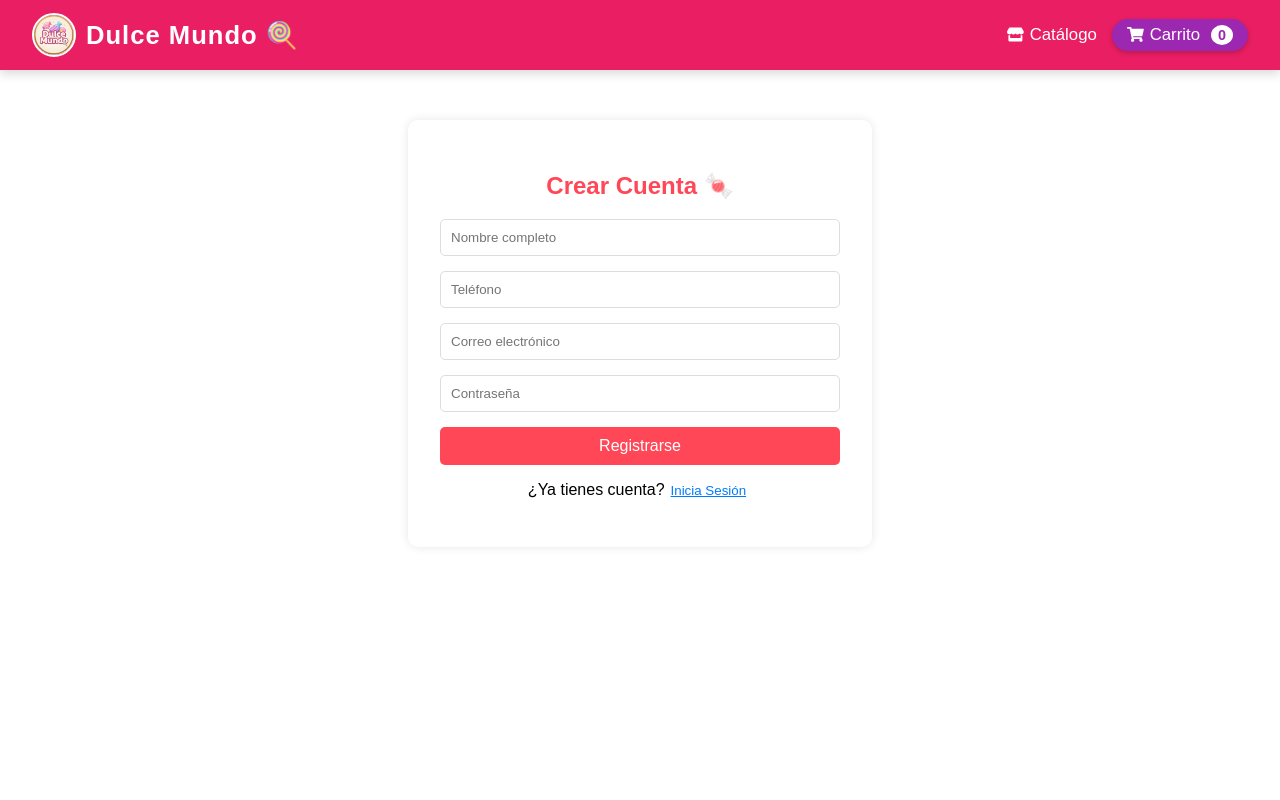
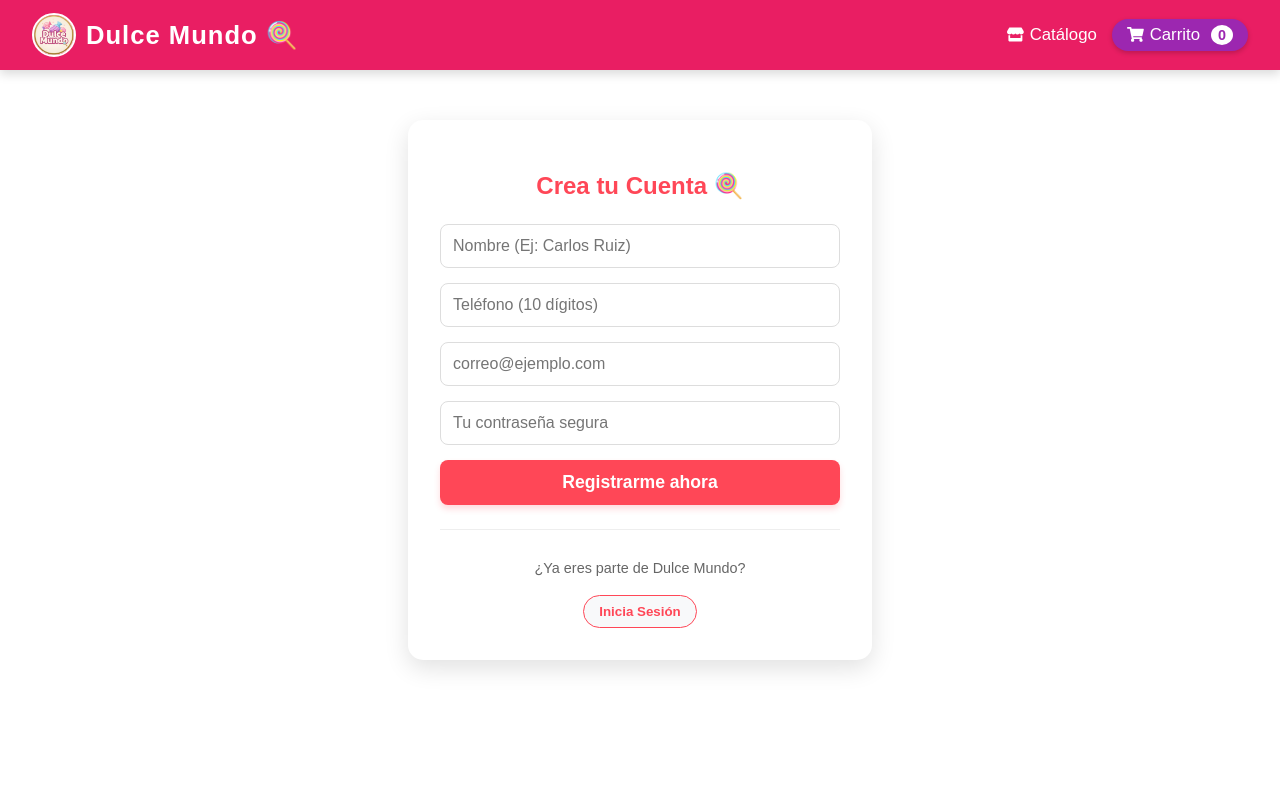
Before and after one commit to Amellalli071204/dulceria-app, a React (Vite) app in the folder frontend/: page /login in a window 1280 px wide. Both pictures are taken after a click on the button "Regístrate aquí". Shown: the top 800 px of the page. Built offline with nearby package versions, Linux system fonts and the light colour scheme; no server answers; what @mercadopago/sdk-react would draw is missing.

Commit message:
ui: mejora de intuitividad en login y feedback visual en catalogo con SweetAlert2

```diff
--- a/frontend/src/pages/Login.jsx
+++ b/frontend/src/pages/Login.jsx
@@ -1,6 +1,7 @@
 import { useState } from 'react';
 import axios from 'axios';
 import { useNavigate } from 'react-router-dom';
+import Swal from 'sweetalert2'; // Importamos SweetAlert2 para mejores alertas
 
 export default function Login() {
   const [isRegister, setIsRegister] = useState(false);
@@ -23,57 +24,89 @@ export default function Login() {
       const res = await axios.post(url, formData);
 
       if (!isRegister) {
-        // --- GUARDADO DE DATOS DEL USUARIO ---
         localStorage.setItem('token', res.data.token);
         localStorage.setItem('isAdmin', res.data.user.isAdmin);
-        localStorage.setItem('userName', res.data.user.nombre); // Guardamos nombre
-        localStorage.setItem('userPhone', res.data.user.telefono); // Guardamos teléfono
+        localStorage.setItem('userName', res.data.user.nombre);
+        localStorage.setItem('userPhone', res.data.user.telefono);
 
-        alert(`¡Bienvenido/a, ${res.data.user.nombre}! 🍬`);
+        // Alerta de bienvenida profesional
+        Swal.fire({
+          icon: 'success',
+          title: `¡Bienvenido/a, ${res.data.user.nombre}! 🍬`,
+          text: 'Ya puedes empezar a endulzar tu día.',
+          confirmButtonColor: '#ff4757',
+          timer: 2500
+        });
         navigate('/catalogo');
       } else {
-        alert('Registro exitoso. Ahora inicia sesión.');
+        // Guía clara tras el registro
+        Swal.fire({
+          icon: 'success',
+          title: '¡Registro exitoso! 🎉',
+          text: 'Ahora, por favor, introduce tus datos para entrar.',
+          confirmButtonColor: '#ff4757'
+        });
         setIsRegister(false);
       }
     } catch (error) {
-      alert(error.response?.data?.msg || 'Error en el servidor');
+      Swal.fire({
+        icon: 'error',
+        title: 'Oops...',
+        text: error.response?.data?.msg || 'Datos incorrectos. Revisa tu correo o contraseña.',
+        footer: !isRegister ? '<p>¿Aún no tienes cuenta? Dale clic a <b>Regístrate aquí</b> abajo.</p>' : '',
+        confirmButtonColor: '#ff4757'
+      });
     }
   };
 
   return (
-    <div style={{ maxWidth: '400px', margin: '50px auto', padding: '2rem', boxShadow: '0 0 10px rgba(0,0,0,0.1)', borderRadius: '10px' }}>
-      <h2 style={{ textAlign: 'center', color: '#ff4757' }}>
-        {isRegister ? 'Crear Cuenta 🍬' : 'Iniciar Sesión 🍭'}
+    <div style={{ maxWidth: '400px', margin: '50px auto', padding: '2rem', boxShadow: '0 8px 24px rgba(0,0,0,0.12)', borderRadius: '15px', backgroundColor: '#fff' }}>
+      <h2 style={{ textAlign: 'center', color: '#ff4757', marginBottom: '1.5rem' }}>
+        {isRegister ? 'Crea tu Cuenta 🍭' : '¡Hola de nuevo! 🍬'}
       </h2>
 
       <form onSubmit={handleSubmit} style={{ display: 'flex', flexDirection: 'column', gap: '15px' }}>
         {isRegister && (
           <>
-            <input name="nombre" placeholder="Nombre completo" onChange={handleChange} required style={inputStyle} />
-            <input name="telefono" placeholder="Teléfono" onChange={handleChange} required style={inputStyle} />
+            <input name="nombre" placeholder="Nombre (Ej: Carlos Ruiz)" onChange={handleChange} required style={inputStyle} />
+            <input name="telefono" placeholder="Teléfono (10 dígitos)" onChange={handleChange} required style={inputStyle} />
           </>
         )}
 
-        <input type="email" name="email" placeholder="Correo electrónico" onChange={handleChange} required style={inputStyle} />
-        <input type="password" name="password" placeholder="Contraseña" onChange={handleChange} required style={inputStyle} />
+        <input type="email" name="email" placeholder="correo@ejemplo.com" onChange={handleChange} required style={inputStyle} />
+        <input type="password" name="password" placeholder="Tu contraseña segura" onChange={handleChange} required style={inputStyle} />
 
         <button type="submit" style={buttonStyle}>
-          {isRegister ? 'Registrarse' : 'Entrar'}
+          {isRegister ? 'Registrarme ahora' : 'Entrar a la tienda'}
         </button>
       </form>
 
-      <p style={{ textAlign: 'center', marginTop: '1rem' }}>
-        {isRegister ? '¿Ya tienes cuenta?' : '¿No tienes cuenta?'}
+      <div style={{ textAlign: 'center', marginTop: '1.5rem', borderTop: '1px solid #eee', paddingTop: '1rem' }}>
+        <p style={{ color: '#666', fontSize: '0.9rem' }}>
+          {isRegister ? '¿Ya eres parte de Dulce Mundo?' : '¿Es tu primera vez aquí?'}
+        </p>
         <button
           onClick={() => setIsRegister(!isRegister)}
-          style={{ background: 'none', border: 'none', color: '#007bff', cursor: 'pointer', textDecoration: 'underline' }}
+          style={{
+            background: '#f8f9fa',
+            border: '1px solid #ff4757',
+            color: '#ff4757',
+            padding: '8px 15px',
+            borderRadius: '20px',
+            cursor: 'pointer',
+            fontWeight: 'bold',
+            marginTop: '5px',
+            transition: '0.3s'
+          }}
+          onMouseOver={(e) => e.target.style.background = '#fff0f2'}
+          onMouseOut={(e) => e.target.style.background = '#f8f9fa'}
         >
-           {isRegister ? ' Inicia Sesión' : ' Regístrate aquí'}
+           {isRegister ? 'Inicia Sesión' : 'Regístrate aquí'}
         </button>
-      </p>
+      </div>
     </div>
   );
 }
 
-const inputStyle = { padding: '10px', borderRadius: '5px', border: '1px solid #ddd' };
-const buttonStyle = { padding: '10px', background: '#ff4757', color: 'white', border: 'none', borderRadius: '5px', cursor: 'pointer', fontSize: '1rem' };
+const inputStyle = { padding: '12px', borderRadius: '8px', border: '1px solid #ddd', fontSize: '1rem', outlineColor: '#ff4757' };
+const buttonStyle = { padding: '12px', background: '#ff4757', color: 'white', border: 'none', borderRadius: '8px', cursor: 'pointer', fontSize: '1.1rem', fontWeight: 'bold', boxShadow: '0 4px 6px rgba(255, 71, 87, 0.2)' };
```
